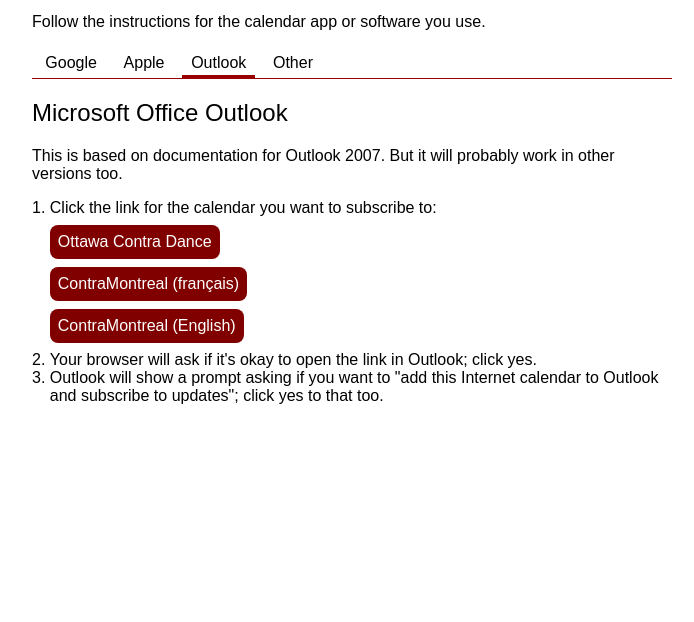
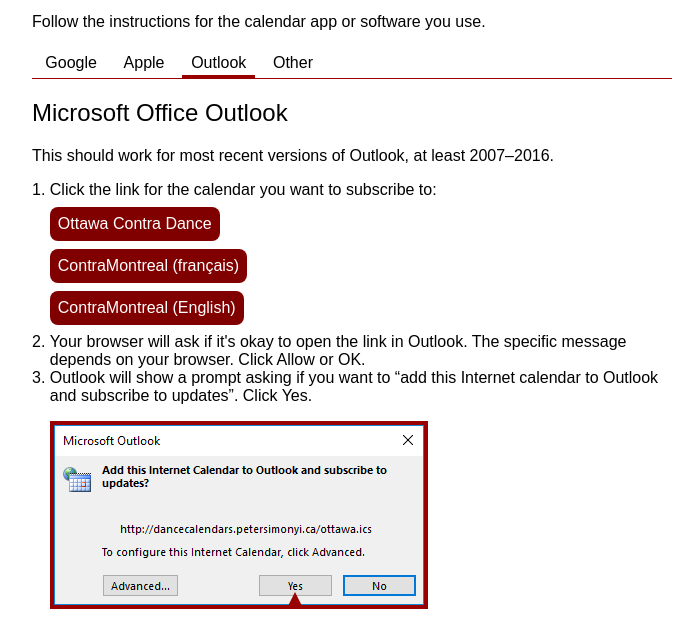
Before and after one commit to psimonyi/yamlical, a plain HTML site: page index.html in a window 1280 px wide. Both pictures are taken after a click on the link "Outlook". Shown: the part 119-741 px from the top of the page, without its empty margins (288-982 px from the left). Drawn offline with Linux system fonts and the light colour scheme.

Commit message:
Update Outlook instructions with pictures

```diff
--- a/index.html
+++ b/index.html
@@ -106,8 +106,8 @@ to your phone/tablet through your Google Account.</p>
 
 <section id='outlook'>
 <h2>Microsoft Office Outlook</h2>
-<p>This is based on documentation for Outlook 2007.  But it will probably work
-in other versions too.</p>
+<p>This should work for most recent versions of Outlook, at least
+2007–2016.</p>
 <ol>
 <li>Click the link for the calendar you want to subscribe to:
     <div class='linkbox ottawa'>
@@ -120,10 +120,28 @@ in other versions too.</p>
         <div><a href='webcal://dancecalendars.petersimonyi.ca/montreal.en.ics'>ContraMontreal (English)</a></div>
     </div>
 </li>
-<li>Your browser will ask if it's okay to open the link in Outlook; click
-    yes.</li>
-<li>Outlook will show a prompt asking if you want to "add this Internet
-    calendar to Outlook and subscribe to updates"; click yes to that too.</li>
+<li>Your browser will ask if it's okay to open the link in Outlook.  The
+    specific message depends on your browser.  Click Allow or OK.</li>
+<li>Outlook will show a prompt asking if you want to “add this Internet
+    calendar to Outlook and subscribe to updates”.  Click Yes.
+    <svg xmlns='http://www.w3.org/2000/svg'
+         xmlns:xlink='http://www.w3.org/1999/xlink'
+         viewbox='0 0 370 180' width='370' height='180'>
+        <image width='370' height='180' xlink:href='outlook-1.png' />
+        <path d='m 241,167 10,20 h -20 z' />
+    </svg></li>
+<li>That's it!  Outlook might show the calendar beside your other calendars.
+    You can switch to a single-calendar view with events from all calendars by
+    turning on Overlay mode from the toolbar's View tab.
+    <svg xmlns='http://www.w3.org/2000/svg'
+         xmlns:xlink='http://www.w3.org/1999/xlink'
+         viewbox='0 0 483 158' width='483' height='158'>
+        <image width='483' height='158' xlink:href='outlook-2.png' />
+        <path d='m 318,40 10,-20 h -20 z' />
+        <path d='m 318,0 v 30' />
+        <path d='m 404,111 10,20 h -20 z' />
+        <path d='m 404,158 v -37' />
+    </svg></li>
 </section>
 
 <section id='other'>
```
Also changed, not shown: outlook-1.png (added), outlook-2.png (added).
